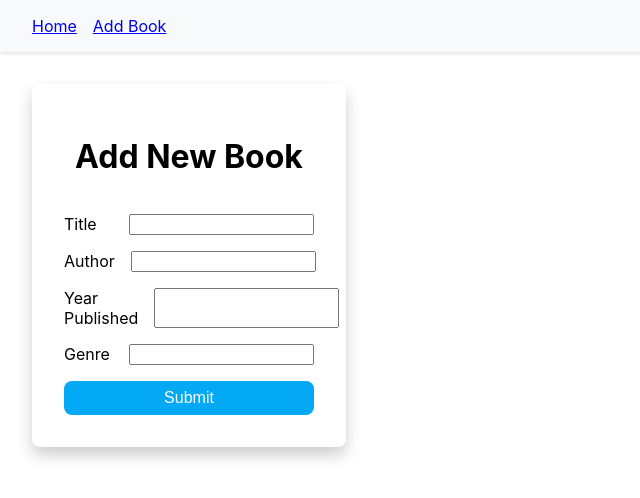
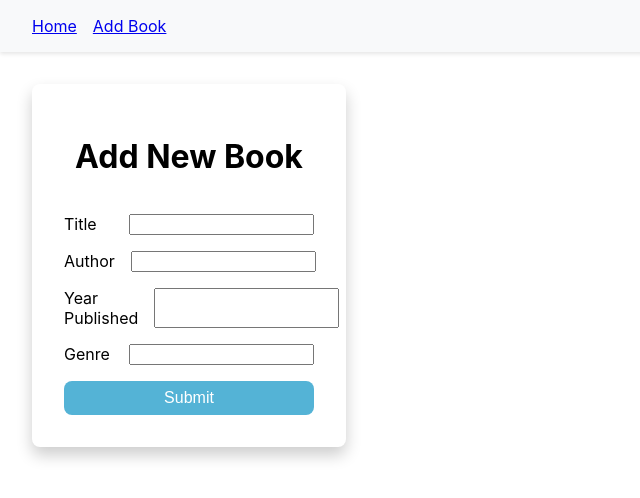
Before and after one commit to haley227/visa-node-app, a React (Create React App) app in the folder visa-app-client/: page /add in a window 1280 px wide. Shown: the top 498 px of the page, without its empty margins (0-640 px from the left). Built offline with nearby package versions, Linux system fonts and the light colour scheme; no server answers.

Commit message:
Update color constants

```diff
--- a/visa-app-client/src/consts/colors.ts
+++ b/visa-app-client/src/consts/colors.ts
@@ -1,8 +1,10 @@
 const COLORS = {
-    grey1: '#F5F5F5',
+    black: '#000000',
+    grey1: '#f5f5f5',
     successGreen: '#4CAF50',
-    skyBlue: '#03A9F4',
-    errorRed: '#F44336',
+    skyBlue: '#54b3d6',
+    visaBlue: '#1A1F71',
+    errorRed: '#8B0000',
 } as const;
 
 export default COLORS;
```
